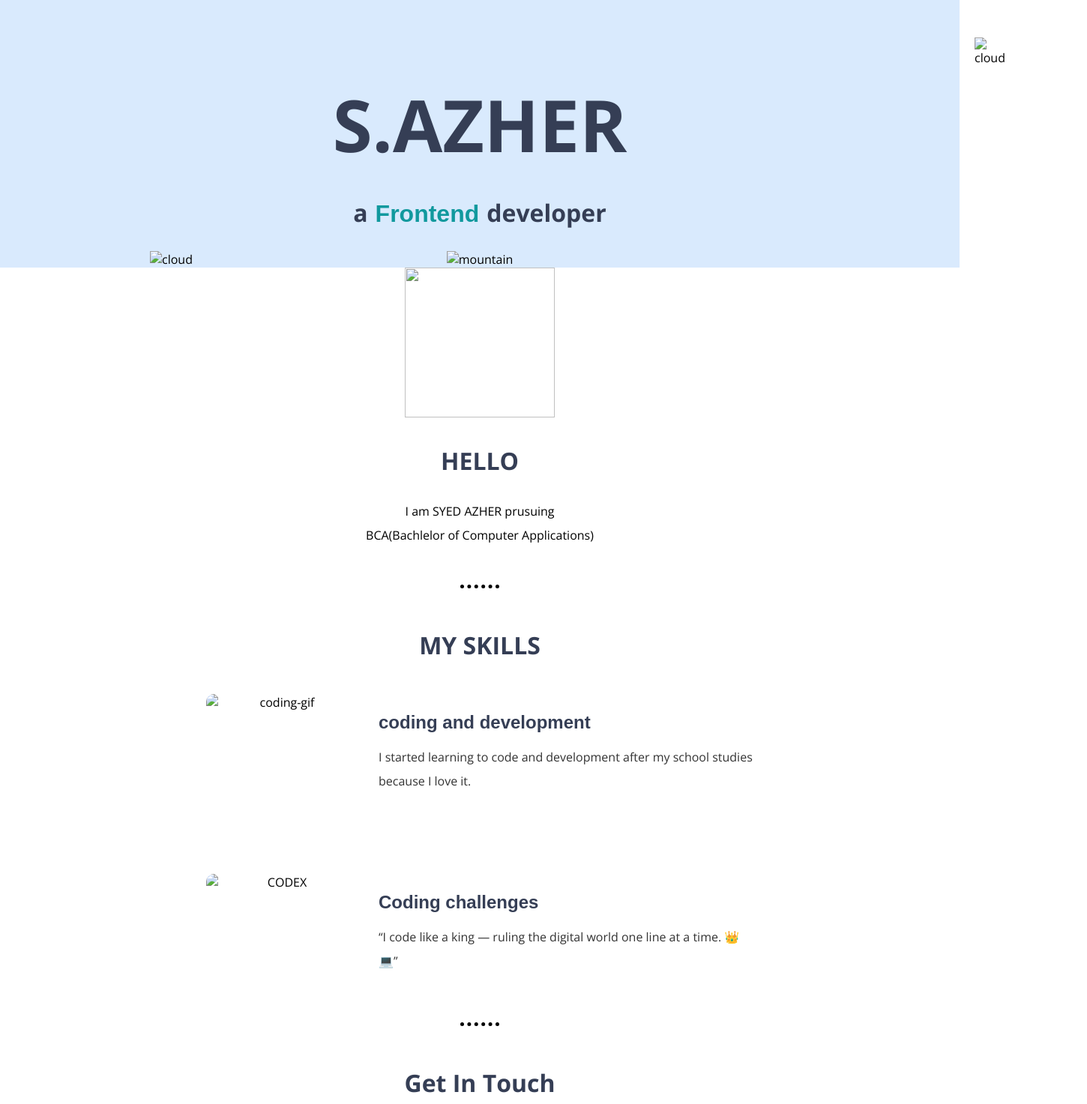
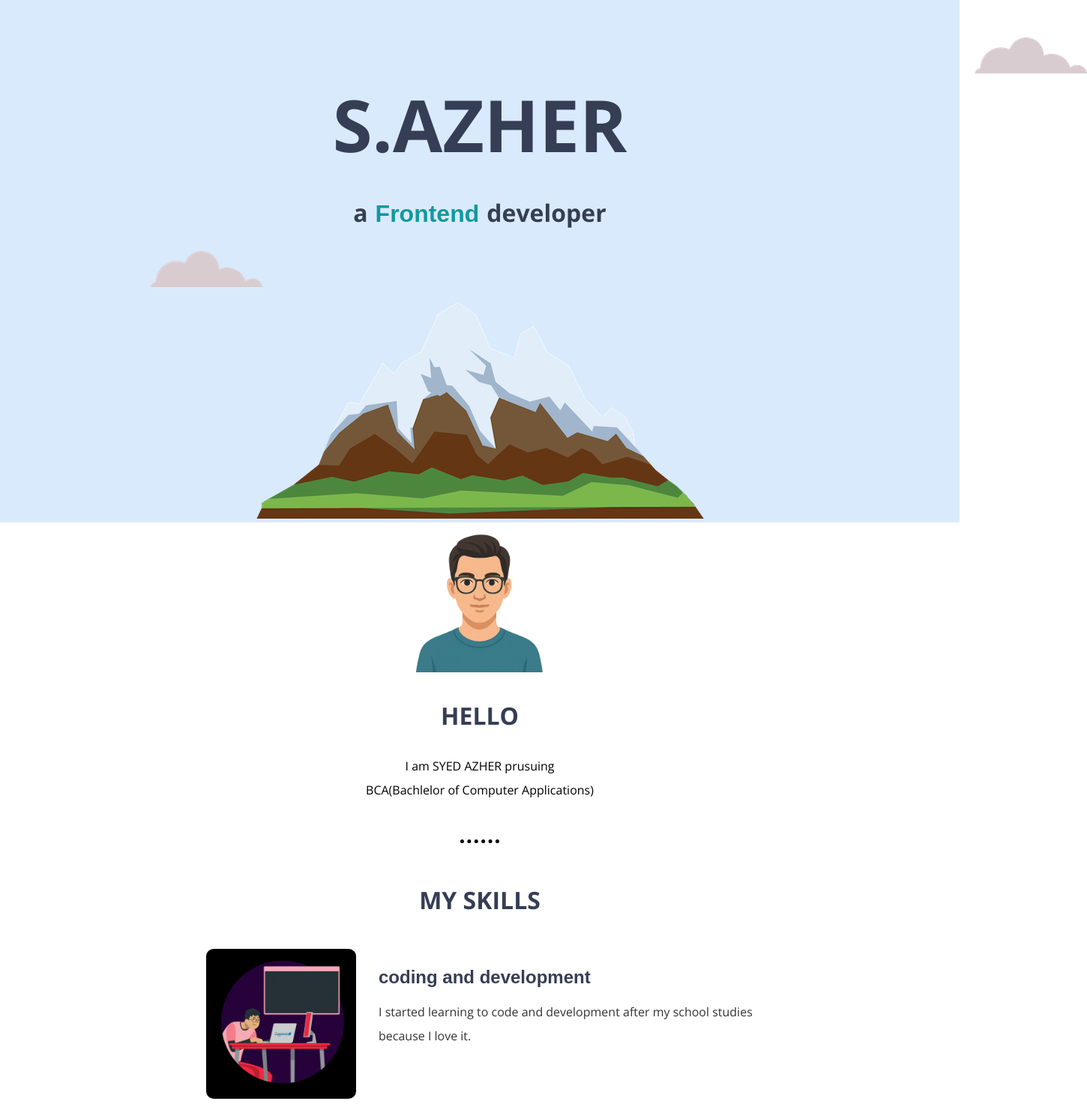
Before and after one commit to azhrxhussaini/site, a plain HTML site: page index.html in a window 1280 px wide. Shown: the top 1473 px of the page at 75% size, 1450 px wide, since content can reach past the window. Drawn offline with nearby package versions, Linux system fonts and the light colour scheme; a web font is replaced by a local one.

Commit message:
Update index.html

```diff
--- a/index.html
+++ b/index.html
@@ -15,15 +15,15 @@
 <body>
 
     <div class="top-container">
-        <img class="top-cloud" src="images/cloud (1).png" alt="cloud">
+        <img class="top-cloud" src="cloud (1).png" alt="cloud">
         <h1>S.AZHER</h1>
         <H2>a<a href="https://en.wikipedia.org/wiki/Front-end_web_development">Frontend</a>developer</H2>
-        <img class="bottom-cloud" src="images/cloud.png" alt="cloud">
-        <img src="images/mountain.png" alt="mountain">
+        <img class="bottom-cloud" src="cloud.png" alt="cloud">
+        <img src="mountain.png" alt="mountain">
      </div>
      <div>
         <div class="mid-class">
-            <img src="images/port1.jpg" alt="" height="200px" width="200px">
+            <img src="port1.jpg" alt="" height="200px" width="200px">
             <h2>HELLO</h2>
             <p class="mid-content">
                 I am SYED AZHER prusuing <br>
@@ -34,14 +34,14 @@
             <div class="SKILLS">
               <h2>MY SKILLS</h2>
             <div class="skill-row">
-                <img class="coding-gif" src="images/gif.gif" alt="coding-gif" width="200px" height="200px" >
+                <img class="coding-gif" src="gif.gif" alt="coding-gif" width="200px" height="200px" >
                 <div class="skill-text">
                <h3> coding and development </h3>
                <p>I started learning to code and development after my school studies because I love it.</p>
                </div>
                 </div>
                <div class="skill-row">
-            <img class="CODEX" src="images/code.jpg" alt="CODEX">
+            <img class="CODEX" src="code.jpg" alt="CODEX">
              <div class="skill-text">
             <h3> Coding challenges</h3>
             <p>“I code like a king — ruling the digital world one line at a time. 👑💻”</p>
@@ -57,7 +57,7 @@
          </div>
          <div class="QR-CODE">
             <h2>Our Final Project On Q.Q.G.P.T Website</h2>
-            <img src="images/QR CODE.png" alt="QR-CODE">
+            <img src="QR CODE.png" alt="QR-CODE">
         </div>
         <div class="bottom-container">
             <a class="btn2" href="https://github.com/azhrxhussaini/CV ">My CV</a>
```
